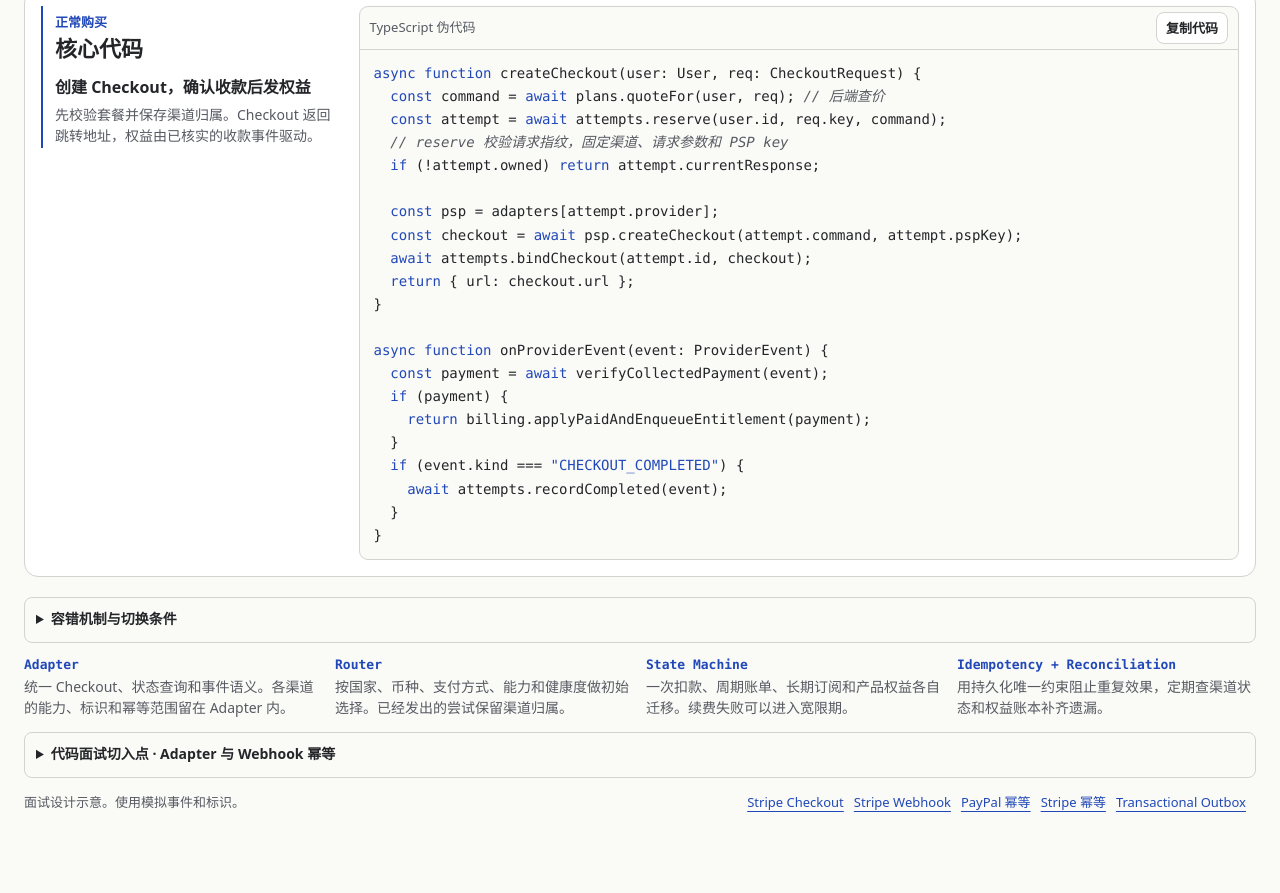
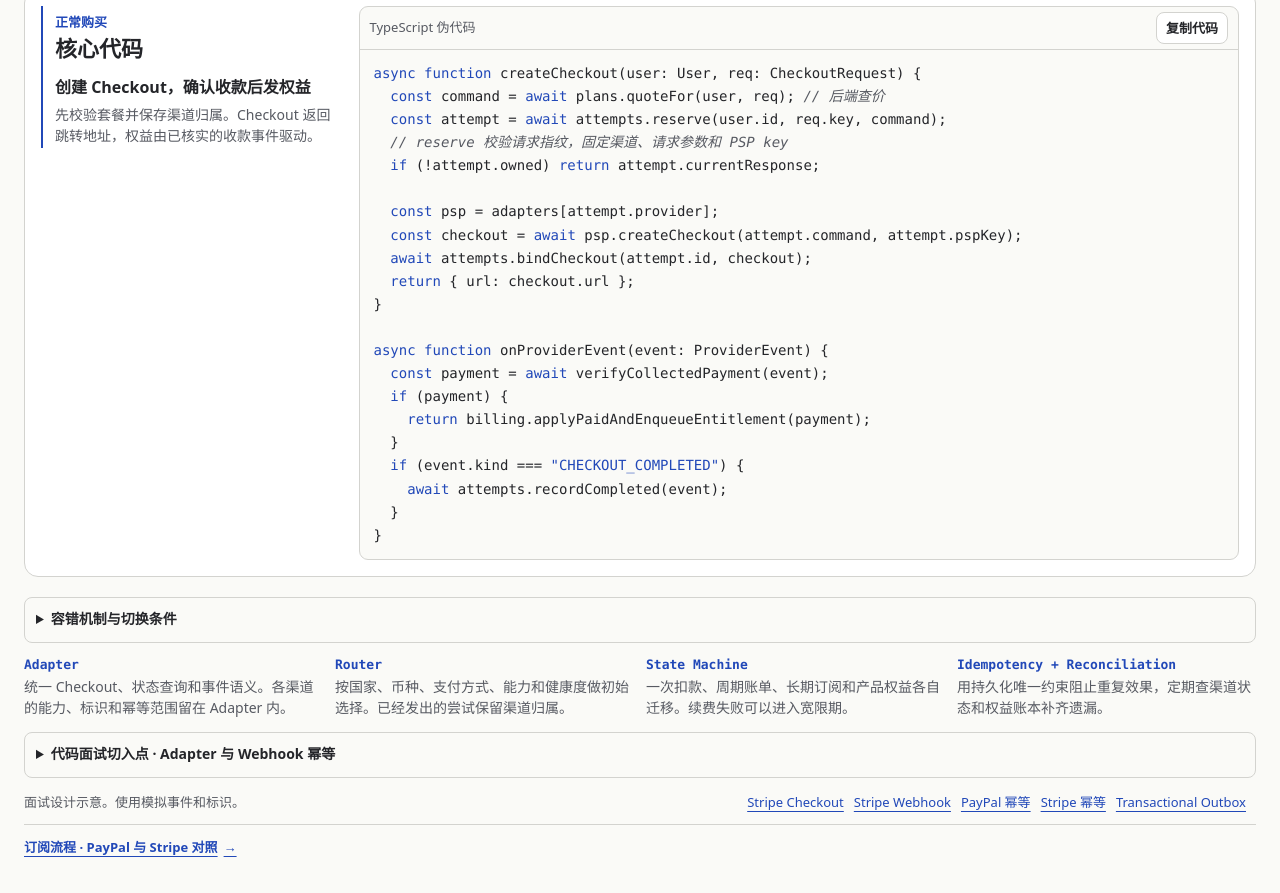
Before and after one commit to kain26/multi-psp-subscription-demo, a plain HTML site: page public/index.html in a window 1280 px wide. Shown: the part 1646-2539 px from the top of the page. Before the commit the page ends 2486 px from the top, so only its background shows below. Drawn offline with Linux system fonts and the light colour scheme.

Commit message:
Link to the subscription lifecycle from the homepage footer

```diff
--- a/public/index.html
+++ b/public/index.html
@@ -5,7 +5,7 @@
 <meta name="viewport" content="width=device-width,initial-scale=1">
 <meta name="description" content="用 3D 动画演示多 PSP 订阅系统设计，覆盖正常支付、Webhook 幂等、超时恢复、Outbox 与对账。">
 <title>Multi-PSP · 订阅支付系统设计</title>
-<link rel="icon" href="data:,">
+<link rel="icon" href="/subscription-lifecycle-icon.svg" type="image/svg+xml">
 <link rel="stylesheet" href="./style.css">
 </head>
 <body>
@@ -100,6 +100,7 @@
 <footer>
 <p>面试设计示意。使用模拟事件和标识。</p>
 <div><a href="https://docs.stripe.com/checkout/fulfillment">Stripe Checkout</a><a href="https://docs.stripe.com/webhooks">Stripe Webhook</a><a href="https://developer.paypal.com/api/rest/reference/idempotency/">PayPal 幂等</a><a href="https://docs.stripe.com/api/idempotent_requests">Stripe 幂等</a><a href="https://docs.aws.amazon.com/prescriptive-guidance/latest/cloud-design-patterns/transactional-outbox.html">Transactional Outbox</a></div>
+<nav class="footer-route" aria-label="相关演示"><a href="/subscription-lifecycle">订阅流程 · PayPal 与 Stripe 对照 <span aria-hidden="true">→</span></a></nav>
 </footer>
 </main>
 <script type="module" src="./app.js"></script>
--- a/public/style.css
+++ b/public/style.css
@@ -147,6 +147,8 @@ summary {min-height:44px;padding:10px 0;cursor:pointer;font-size:14px;font-weigh
 .talk p+p {margin-top:8px}
 footer {display:flex;flex-wrap:wrap;justify-content:space-between;gap:8px;font-size:13px;margin-top:15px}
 footer a {color:var(--ink);margin-right:10px;text-underline-offset:4px}
+.footer-route {flex:0 0 100%;border-top:1px solid var(--line);margin-top:4px}
+.footer-route a {display:inline-flex;align-items:center;gap:6px;min-height:44px;font-weight:700}
 @media(max-width:1280px) {
   main {width:calc(100% - 48px)}
 }
```
